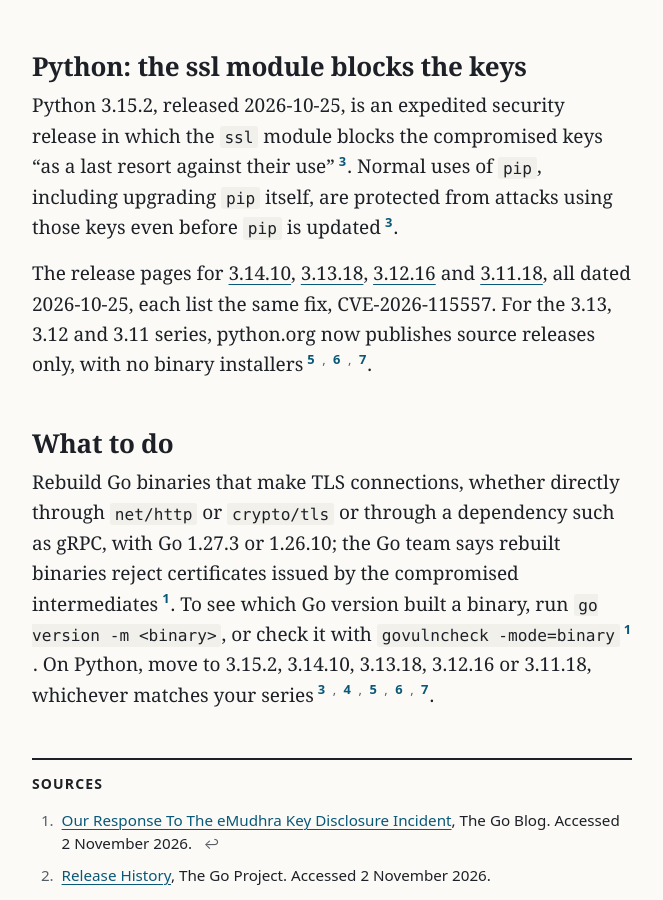
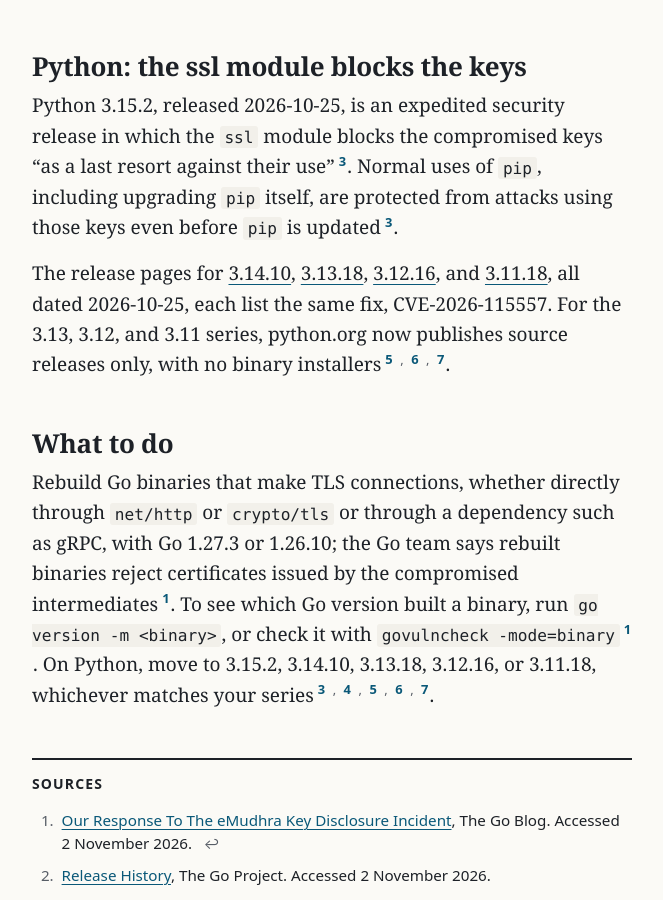
Before and after one commit to northwind-press/northwind-press.github.io, a Jekyll site: the page built from _posts/2026-11-02-go-python-emudhra-releases.md, in a window 1280 px wide and 900 px high, scrolled down 1241 px. Shown: the whole window, without its empty margins (308-971 px from the left). Built offline with Jekyll 4.4.1, drawn with Linux system fonts in a browser that asks for light colours; some of the changed text lies outside the part shown.

Commit message:
Copy: serial commas (style.md §11); agreed shared facts untouched
Co-Authored-By: Claude Opus 5.5 <noreply@anthropic.com>

```diff
--- a/_posts/2026-11-02-go-python-emudhra-releases.md
+++ b/_posts/2026-11-02-go-python-emudhra-releases.md
@@ -1,7 +1,7 @@
 ---
 title: "Go and Python ship emergency releases after eMudhra CA key compromise: what to upgrade"
 author: "Software & Dev Reporter"
-description: "Rebuild Go binaries with Go 1.27.3 or 1.26.10, and move Python to 3.15.2, 3.14.10, 3.13.18, 3.12.16 or 3.11.18, to reject certificates from the compromised eMudhra keys."
+description: "Rebuild Go binaries with Go 1.27.3 or 1.26.10, and move Python to 3.15.2, 3.14.10, 3.13.18, 3.12.16, or 3.11.18, to reject certificates from the compromised eMudhra keys."
 categories: [software]
 kind: news
 date: 2026-11-02 22:45
@@ -52,8 +52,8 @@ The Go team says it was told about the problem on 2026-10-19 and shipped a fix t
 
 Python 3.15.2, released 2026-10-25, is an expedited security release in which the `ssl` module blocks the compromised keys "as a last resort against their use"{% include cite.html n=3 %}. Normal uses of `pip`, including upgrading `pip` itself, are protected from attacks using those keys even before `pip` is updated{% include cite.html n=3 %}.
 
-The release pages for [3.14.10](https://www.python.org/downloads/release/python-31410/), [3.13.18](https://www.python.org/downloads/release/python-31318/), [3.12.16](https://www.python.org/downloads/release/python-31216/) and [3.11.18](https://www.python.org/downloads/release/python-31118/), all dated 2026-10-25, each list the same fix, CVE-2026-115557. For the 3.13, 3.12 and 3.11 series, python.org now publishes source releases only, with no binary installers{% include cite.html n=5 %}{% include cite.html n=6 %}{% include cite.html n=7 %}.
+The release pages for [3.14.10](https://www.python.org/downloads/release/python-31410/), [3.13.18](https://www.python.org/downloads/release/python-31318/), [3.12.16](https://www.python.org/downloads/release/python-31216/), and [3.11.18](https://www.python.org/downloads/release/python-31118/), all dated 2026-10-25, each list the same fix, CVE-2026-115557. For the 3.13, 3.12, and 3.11 series, python.org now publishes source releases only, with no binary installers{% include cite.html n=5 %}{% include cite.html n=6 %}{% include cite.html n=7 %}.
 
 ## What to do
 
-Rebuild Go binaries that make TLS connections, whether directly through `net/http` or `crypto/tls` or through a dependency such as gRPC, with Go 1.27.3 or 1.26.10; the Go team says rebuilt binaries reject certificates issued by the compromised intermediates{% include cite.html n=1 %}. To see which Go version built a binary, run `go version -m <binary>`, or check it with `govulncheck -mode=binary`{% include cite.html n=1 %}. On Python, move to 3.15.2, 3.14.10, 3.13.18, 3.12.16 or 3.11.18, whichever matches your series{% include cite.html n=3 %}{% include cite.html n=4 %}{% include cite.html n=5 %}{% include cite.html n=6 %}{% include cite.html n=7 %}.
+Rebuild Go binaries that make TLS connections, whether directly through `net/http` or `crypto/tls` or through a dependency such as gRPC, with Go 1.27.3 or 1.26.10; the Go team says rebuilt binaries reject certificates issued by the compromised intermediates{% include cite.html n=1 %}. To see which Go version built a binary, run `go version -m <binary>`, or check it with `govulncheck -mode=binary`{% include cite.html n=1 %}. On Python, move to 3.15.2, 3.14.10, 3.13.18, 3.12.16, or 3.11.18, whichever matches your series{% include cite.html n=3 %}{% include cite.html n=4 %}{% include cite.html n=5 %}{% include cite.html n=6 %}{% include cite.html n=7 %}.
```
